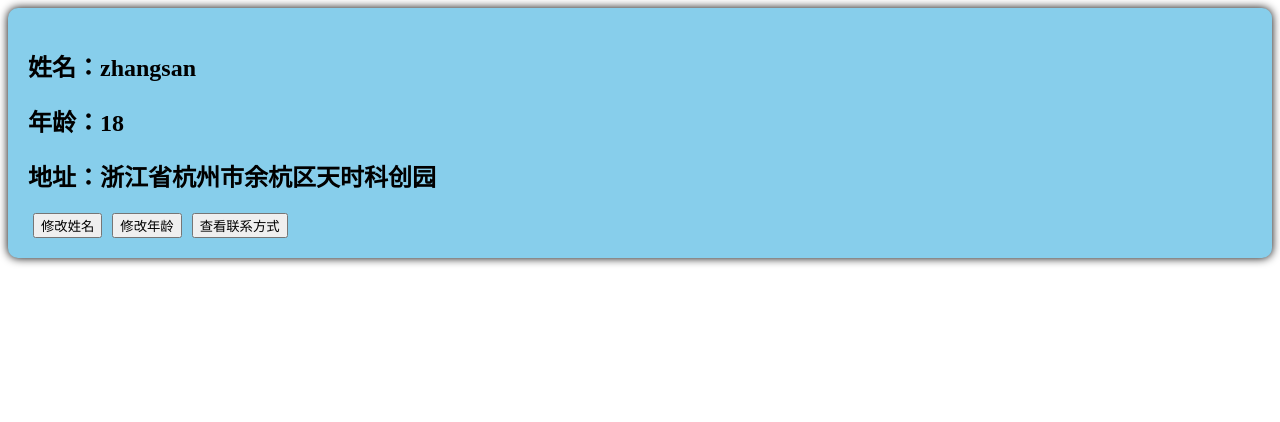
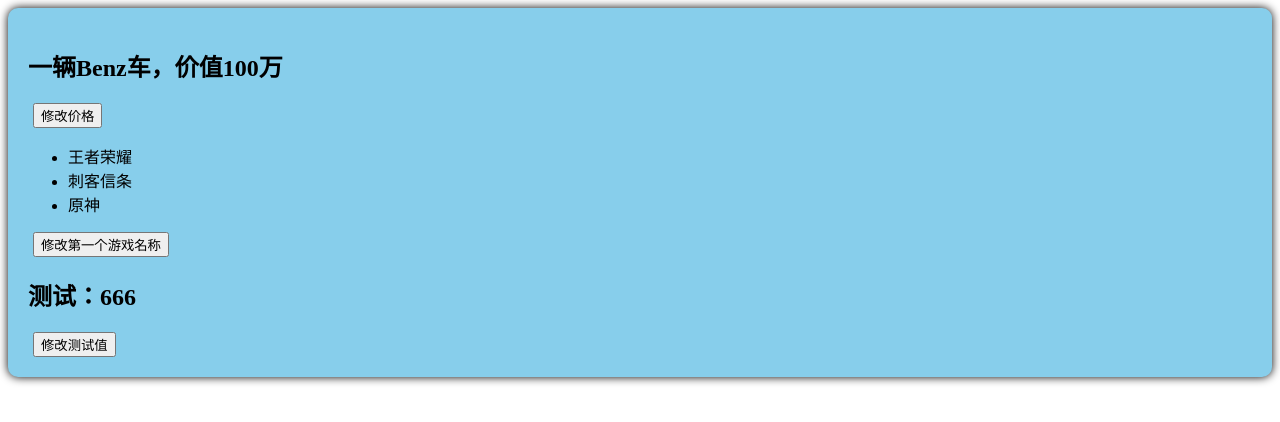
Before and after one commit to Pakho-Yip/hello_vue3, a Vue app: page / in a window 1280 px wide. Shown: the top 422 px of the page. Built offline with nearby package versions, Linux system fonts and the light colour scheme.

Commit message:
08_reactive创建_对象类型的响应式数据

```diff
--- a/src/components/Person.vue
+++ b/src/components/Person.vue
@@ -1,47 +1,49 @@
 <template>
     <div class="person">
-        <h2>姓名：{{ name }}</h2>
-        <h2>年龄：{{ age }}</h2>
-        <h2>地址：{{ addresss }}</h2>
-        <button @click="changeName">修改姓名</button>
-        <button @click="changeAge">修改年龄</button>
-        <button @click="showTel">查看联系方式</button>
+      <h2>一辆{{car.brand}}车，价值{{car.price}}万</h2>
+      <button @click="changePrice">修改价格</button>
+      <ul>
+        <li v-for="i in game" :key="i.id">{{i.name}}</li>
+      </ul>
+      <button @click="changeGame">修改第一个游戏名称</button>
+      <h2>测试：{{obj.a.b.c}}</h2>
+      <button @click="changeObj">修改测试值</button>
     </div>
 </template>
 
-<!-- <script lang="ts">
-  export default {
-    name: 'Person234'
-  }
-</script> -->
+<script lang="ts" setup name="Person">
+    import {reactive} from 'vue'
+    let car = reactive({brand: 'Benz',price: 100})
+    let game = reactive([{
+      id:'game01',
+      name:'王者荣耀'
+    },{
+      id:'game02',
+      name:'刺客信条'
+    },{
+      id:'game03',
+      name:'原神'
+    }])
+    let obj = reactive({
+      a:{
+        b:{
+          c: 666
+        }
+      }
+    })
 
-<script lang="ts" setup name="Person">
-    import {ref} from 'vue'
-    // 数据，原来是写在data中的，此时的name、age、tel都不是响应式的数据
-    let name = ref('zhangsan')
-    let age = ref(18)
-    let tel = '13888888888'
-    let addresss = '浙江省杭州市余杭区天时科创园'
-
-    console.log(1,name)
-    console.log(2,age)
-    console.log(3,tel)
-    console.log(4,addresss)
-
-
-    // 方法
-    function changeName(){
-      name.value = '张三'
-      console.log(name.value)
+    function changePrice(){
+      car.price += 10
+      console.log(car.price)
     }
-    function changeAge(){
-      age.value += 1
-      console.log(age.value)
+    function changeGame(){
+      game[0].name = '梦幻西游'
+      console.log(game)
     }
-    function showTel(){
-      alert(tel)
+    function changeObj(){
+      obj.a.b.c = 999
+      console.log(obj.a.b.c)
     }
-
 </script>
 
 
```
